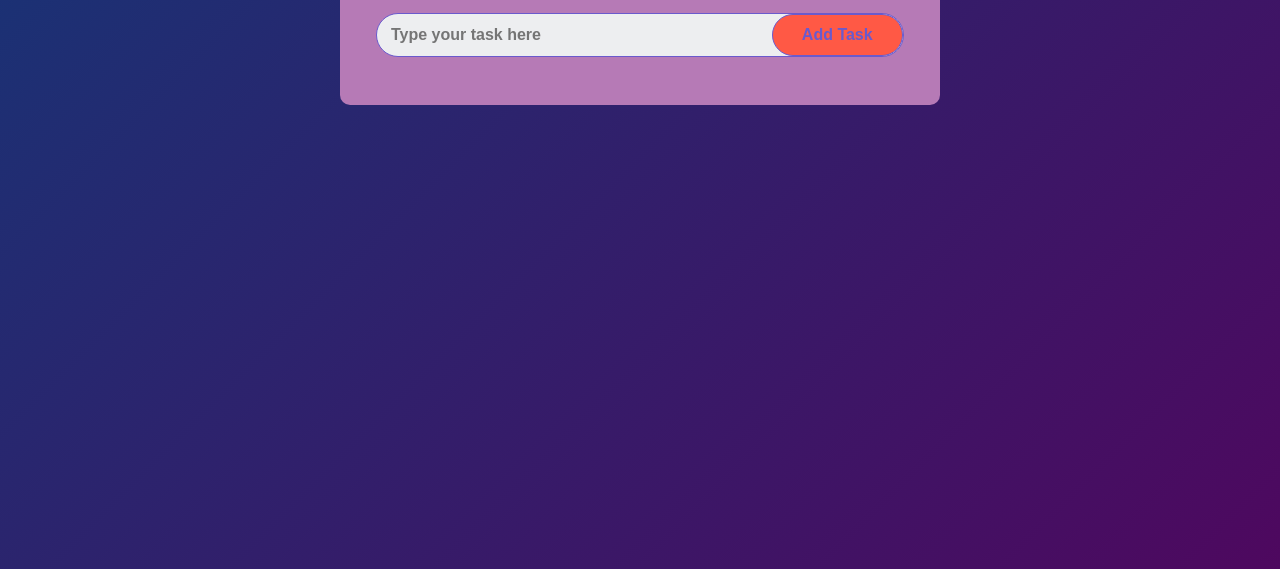
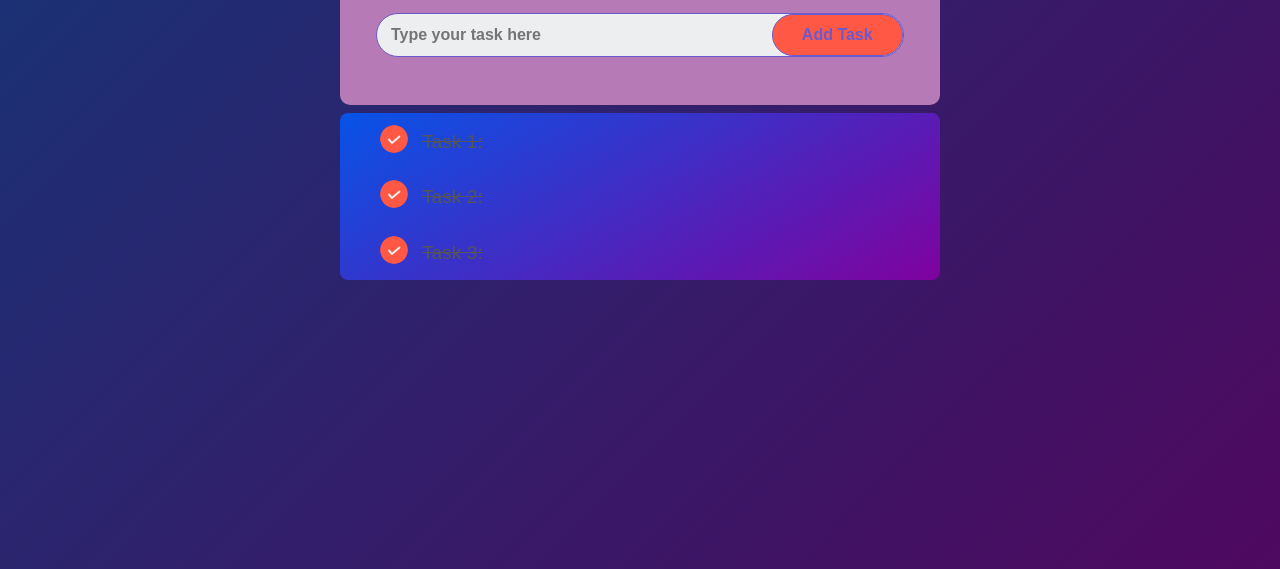
Before and after one commit to LazanIT/To-Do-Application, a plain HTML site: page index.html in a window 1280 px wide. Shown: the part 231-800 px from the top of the page. Drawn offline with nearby package versions, Linux system fonts and the light colour scheme.

Commit message:
Window for task list

```diff
--- a/index.html
+++ b/index.html
@@ -38,6 +38,13 @@
           <button type="button" class="w-25 p-2 rounded-5">Add Task</button>
         </div>
       </article>
+      <article class="tasks-to-do rounded-3 mt-2">
+        <ul id="list-group">
+          <li class="list-group-item checked">Task 1:</li>
+          <li class="list-group-item checked">Task 2:</li>
+          <li class="list-group-item checked">Task 3:</li>
+        </ul>
+      </article>
     </section>
     <!-- Custom Script connection -->
     <script src="script.js"></script>
--- a/style.css
+++ b/style.css
@@ -11,7 +11,7 @@ body {
   max-width: 600px;
   background-color: rgb(182, 122, 182);
   border-radius: 10px;
-  margin: 100px auto 20px;
+  margin: 100px auto 0;
 }
 .to-do-app h2 {
   font-weight: bold;
@@ -35,7 +35,6 @@ body {
   font-weight: bolder;
   margin-left: 10px;
 }
-
 .row button {
   border: 1px solid slateblue;
   outline: none;
@@ -49,3 +48,34 @@ body {
 .row button:hover {
   transform: translateX(5px);
 }
+.tasks-to-do {
+  max-width: 600px;
+  background: linear-gradient(150deg, #0853e7, #7f029e);
+  margin: 0 auto;
+}
+.tasks-to-do ul li {
+  font-size: 1.2rem;
+  user-select: none;
+  cursor: pointer;
+  padding: 15px 0 12px 50px;
+  position: relative;
+}
+.tasks-to-do ul li::before {
+  content: "";
+  position: absolute;
+  height: 28px;
+  width: 28px;
+  border-radius: 50%;
+  background-image: url(/Images/unchecked.png);
+  background-size: cover;
+  background-position: center;
+  top: 12px;
+  left: 8px;
+}
+.tasks-to-do ul li.checked {
+  color: #555;
+  text-decoration: line-through;
+}
+.tasks-to-do ul li.checked::before {
+  background-image: url(/Images/checked.png);
+}
```
